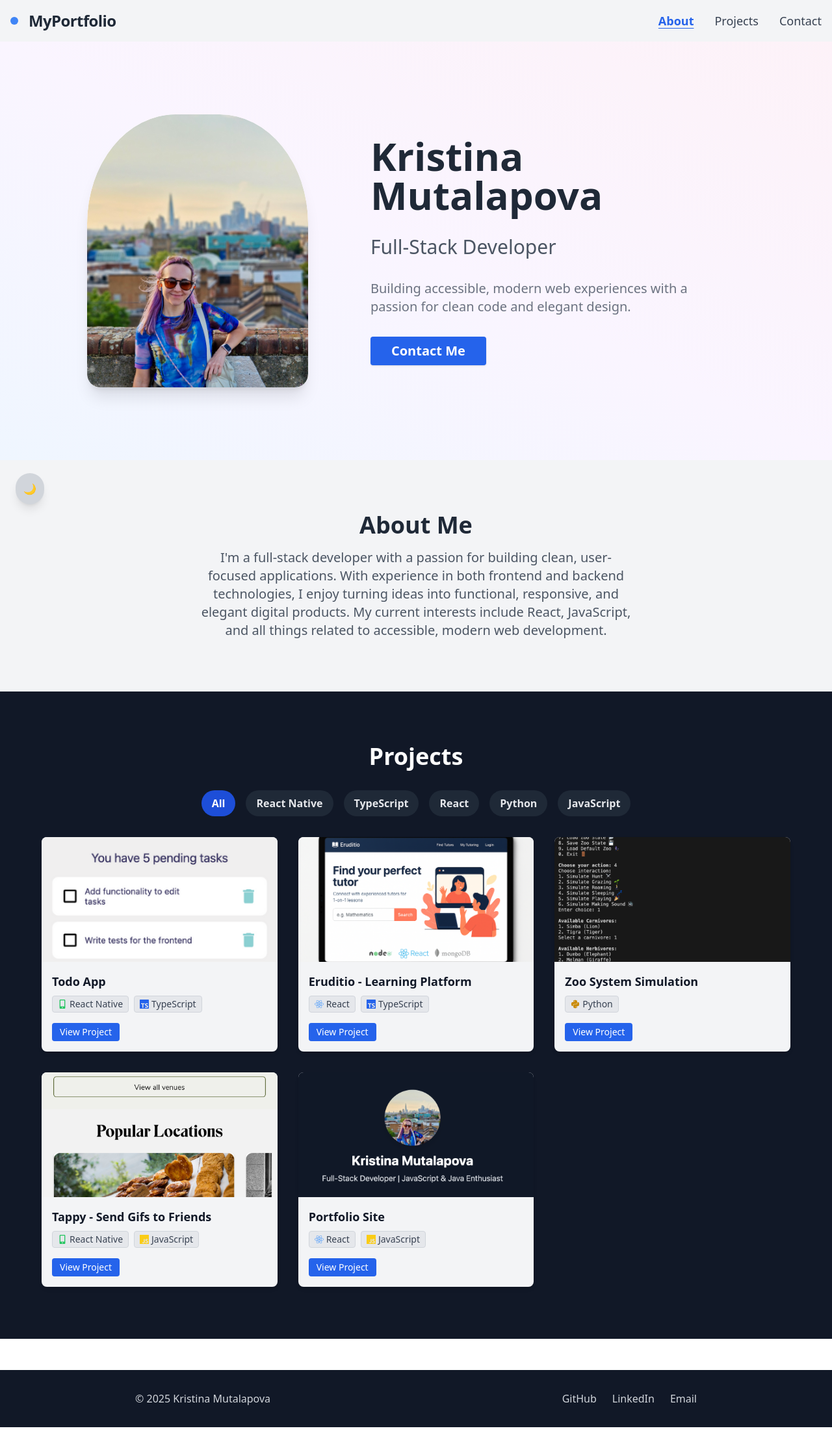
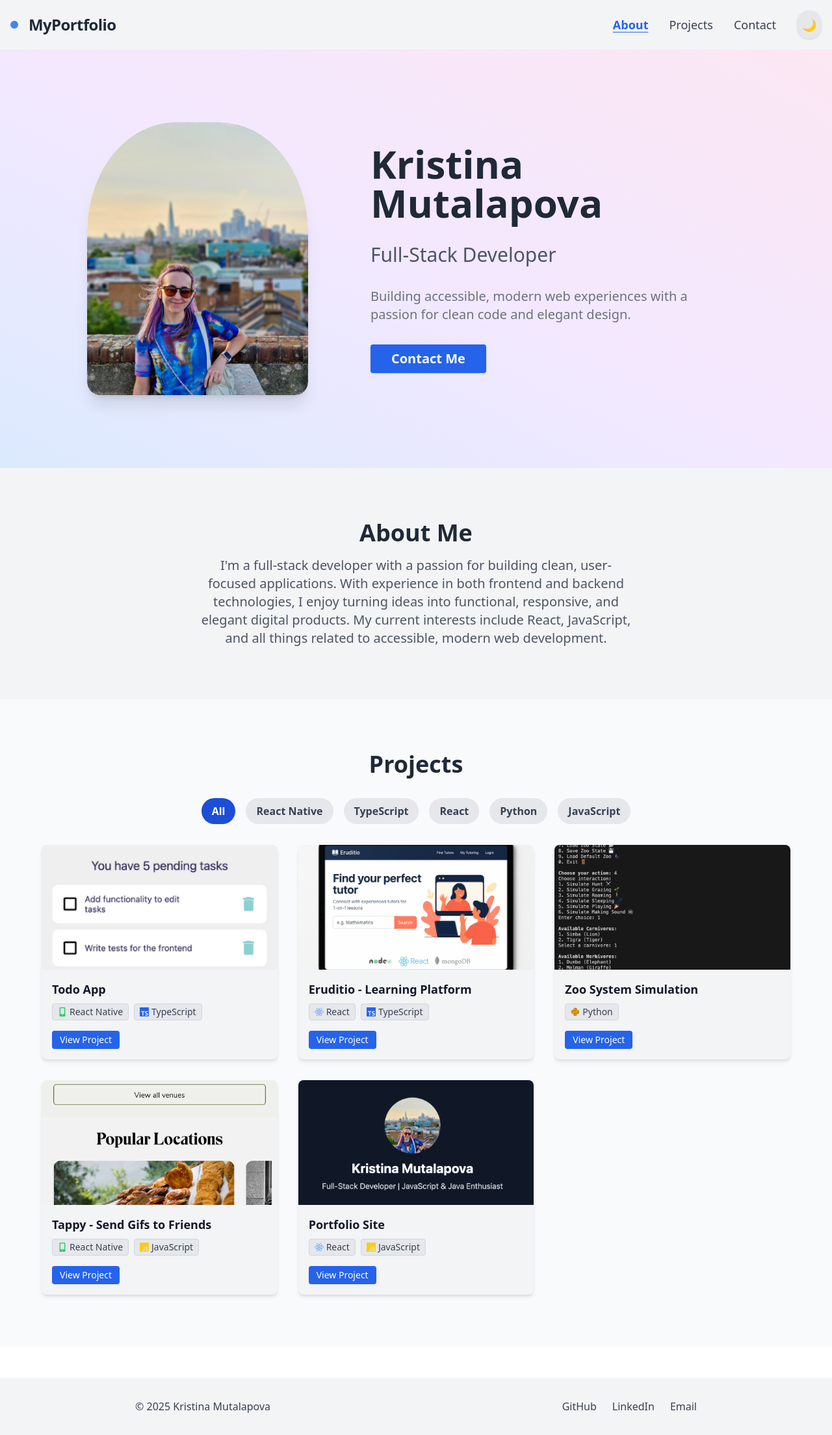
Before and after one commit to krismutalapova/portfolio-website, a React (Create React App) app: page / in a window 1280 px wide. Shown: the whole page at 65% size. Built offline with nearby package versions, Linux system fonts and the light colour scheme.

Commit message:
feat: improve light and dark theme consistency and layout

```diff
--- a/src/App.js
+++ b/src/App.js
@@ -6,7 +6,6 @@ import AboutMe from './components/AboutMe';
 import Projects from './components/Projects';
 import Footer from './components/Footer';
 import ScrollToTop from './components/ScrollToTop';
-import ThemeToggle from './components/ThemeToggle';
 import NotFound from './components/NotFound';
 
 function App() {
@@ -30,12 +29,16 @@ function App() {
           </Routes>
         </main>
         <Footer />
-        <div className="fixed bottom-4 right-4 z-50">
-          <ThemeToggle />
-        </div>
       </div>
     </Router>
   );
 }
 
 export default App;
+
+/* In your main layout (e.g., App.js or index.css), ensure:
+- bg-white for the main background in light mode
+- text-gray-900 for main text in light mode
+- Use bg-gray-50 or bg-gray-100 for section backgrounds (AboutMe, etc.)
+- Use bg-white for cards and content blocks
+- Use bg-gray-900 and text-white for dark mode */
--- a/src/components/Footer.js
+++ b/src/components/Footer.js
@@ -2,21 +2,21 @@ import React from 'react';
 
 const Footer = React.memo(function Footer() {
     return (
-        <footer className="w-full bg-gray-900 text-gray-300 py-8 flex flex-col items-center justify-center mt-12" role="contentinfo">
+        <footer className="w-full bg-gray-100 dark:bg-gray-900 text-gray-700 dark:text-gray-300 py-8 flex flex-col items-center justify-center mt-12" role="contentinfo">
             <div className="w-full max-w-4xl px-4 flex flex-col md:flex-row items-center justify-between gap-4">
                 <div className="text-center md:text-left w-full md:w-auto">
                     <span className="block text-sm md:text-base">© {new Date().getFullYear()} Kristina Mutalapova</span>
                 </div>
                 <div className="flex gap-6 mt-2 md:mt-0 justify-center md:justify-end w-full md:w-auto">
-                    <a href="https://github.com/krismutalapova" className="hover:text-white transition"
+                    <a href="https://github.com/krismutalapova" className="hover:text-blue-600 transition"
                         target="_blank" rel="noopener noreferrer">
                         GitHub
                     </a>
                     <a href="https://www.linkedin.com/in/kristina-mutalapova/"
-                        className="hover:text-white transition" target="_blank" rel="noopener noreferrer">
+                        className="hover:text-blue-600 transition" target="_blank" rel="noopener noreferrer">
                         LinkedIn
                     </a>
-                    <a href="mailto:kris.mutalapova@pm.me" className="hover:text-white transition">Email</a>
+                    <a href="mailto:kris.mutalapova@pm.me" className="hover:text-blue-600 transition">Email</a>
                 </div>
             </div>
         </footer>
--- a/src/components/Header.js
+++ b/src/components/Header.js
@@ -2,7 +2,7 @@ import profileImg from '../assets/profile.jpg';
 
 function Header() {
     return (
-        <header className="w-full min-h-[70vh] bg-gradient-to-tr from-blue-50 via-purple-50 to-pink-50 dark:from-blue-900 dark:via-purple-900 dark:to-pink-900 flex items-center justify-center py-16 xl:py-28">
+        <header className="w-full min-h-[70vh] bg-gradient-to-tr from-blue-100 via-purple-100 to-pink-100 dark:from-blue-900 dark:via-purple-900 dark:to-pink-900 flex items-center justify-center py-16 xl:py-28">
             <div className="w-full max-w-6xl flex flex-col xl:flex-row items-center justify-center gap-12 xl:gap-24 bg-transparent px-4 xl:px-12">
                 <div className="flex-shrink-0 flex justify-center items-center mb-8 xl:mb-0">
                     <div className="relative w-[40vw] max-w-[340px] h-[40vw] max-h-[420px] flex items-end bg-white/80 dark:bg-gray-900/80 rounded-t-[40%] rounded-b-[20px] shadow-xl overflow-hidden">
--- a/src/components/Navbar.js
+++ b/src/components/Navbar.js
@@ -1,4 +1,5 @@
 import React, { useState, useEffect } from 'react';
+import ThemeToggle from './ThemeToggle';
 
 const sectionIds = ['about', 'projects', 'contact'];
 
@@ -56,7 +57,7 @@ const Navbar = React.memo(function Navbar() {
                         className={`block w-7 h-1 bg-gray-800 dark:bg-white rounded transition-transform duration-300 ease-in-out ${menuOpen ? '-rotate-45 -translate-y-2' : ''}`}
                     ></span>
                 </button>
-                <ul className="hidden md:flex space-x-8 text-lg font-medium text-gray-700 dark:text-gray-300">
+                <ul className="hidden md:flex space-x-8 text-lg font-medium text-gray-700 dark:text-gray-300 items-center">
                     {navLinks.map(link => (
                         <li key={link.id}>
                             <a
@@ -68,6 +69,9 @@ const Navbar = React.memo(function Navbar() {
                             </a>
                         </li>
                     ))}
+                    <li className="ml-2">
+                        <ThemeToggle position="inline" />
+                    </li>
                 </ul>
             </div>
             {menuOpen && (
@@ -86,6 +90,9 @@ const Navbar = React.memo(function Navbar() {
                             </a>
                         </li>
                     ))}
+                    <li className="pt-2">
+                        <ThemeToggle position="menu" />
+                    </li>
                 </ul>
             )}
         </nav>
--- a/src/components/Projects.js
+++ b/src/components/Projects.js
@@ -140,9 +140,9 @@ function Projects() {
     }
 
     return (
-        <section className="w-full bg-gray-900 py-12 xl:py-20 flex flex-col items-center justify-center">
+        <section className="w-full bg-gray-50 dark:bg-gray-900 py-12 xl:py-20 flex flex-col items-center justify-center">
             <div className="w-full max-w-6xl px-4 xl:px-0">
-                <h2 className="text-2xl md:text-3xl xl:text-4xl font-bold text-white mb-8 text-center">Projects</h2>
+                <h2 className="text-2xl md:text-3xl xl:text-4xl font-bold text-gray-800 dark:text-white mb-8 text-center">Projects</h2>
                 <div className="flex flex-wrap gap-4 justify-center mb-8">
                     {allTags.map((tag) => (
                         <button
@@ -150,7 +150,7 @@ function Projects() {
                             onClick={() => setActiveTag(tag)}
                             className={`px-4 py-2 rounded-full ${activeTag === tag
                                 ? 'bg-blue-700 text-white'
-                                : 'bg-gray-800 text-gray-200'
+                                : 'bg-gray-200 dark:bg-gray-800 text-gray-700 dark:text-gray-200'
                                 } font-semibold text-sm md:text-base hover:bg-blue-800 transition`}
                         >
                             {tag}
--- a/src/components/ThemeToggle.js
+++ b/src/components/ThemeToggle.js
@@ -1,6 +1,6 @@
 import React, { useEffect, useState } from 'react';
 
-const ThemeToggle = React.memo(function ThemeToggle(props) {
+const ThemeToggle = React.memo(function ThemeToggle({ position }) {
     const [darkMode, setDarkMode] = useState(() => {
         const stored = localStorage.getItem('theme');
         return stored === 'dark' || (!stored && window.matchMedia('(prefers-color-scheme: dark)').matches);
@@ -18,11 +18,17 @@ const ThemeToggle = React.memo(function ThemeToggle(props) {
 
     const toggleTheme = () => setDarkMode(!darkMode);
 
+    if (position !== 'inline' && position !== 'menu') return null;
+
+    const btnClass = position === 'inline'
+        ? "p-2 rounded-full bg-gray-200 dark:bg-gray-700 text-gray-900 dark:text-white shadow hover:bg-gray-300 dark:hover:bg-gray-600 transition"
+        : "p-3 rounded-full bg-gray-200 dark:bg-gray-700 text-gray-900 dark:text-white shadow hover:bg-gray-300 dark:hover:bg-gray-600 transition text-2xl";
+
     return (
         <button
             onClick={toggleTheme}
-            className="fixed bottom-6 left-6 p-3 rounded-full bg-gray-300 dark:bg-gray-700
-            text-gray-900 dark:text-white shadow-lg hover:bg-gray-400 dark:hover:bg-gray-600 transition"
+            className={btnClass}
+            aria-label="Toggle theme"
         >
             {darkMode ? '☀️' : '🌙'}
         </button>
```
